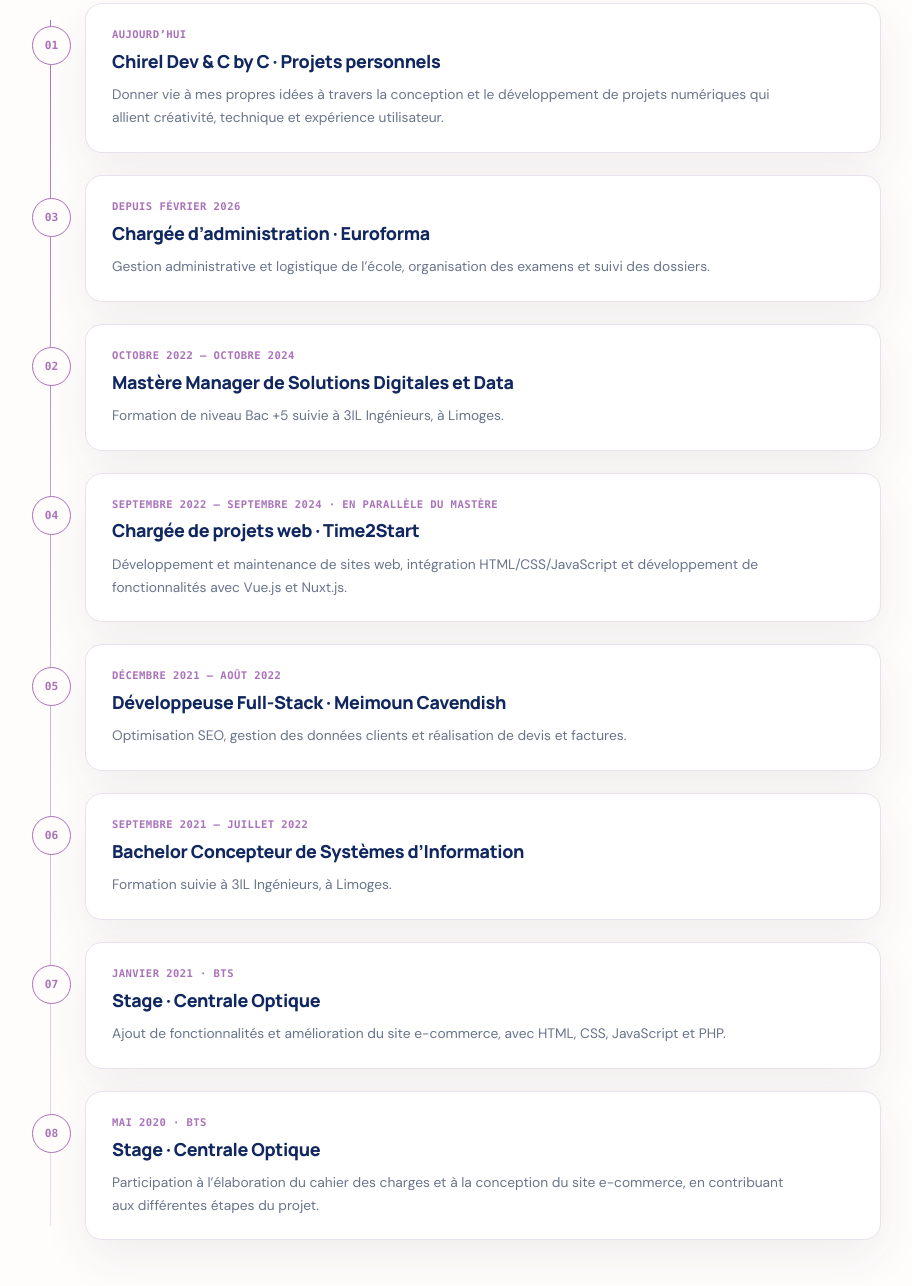
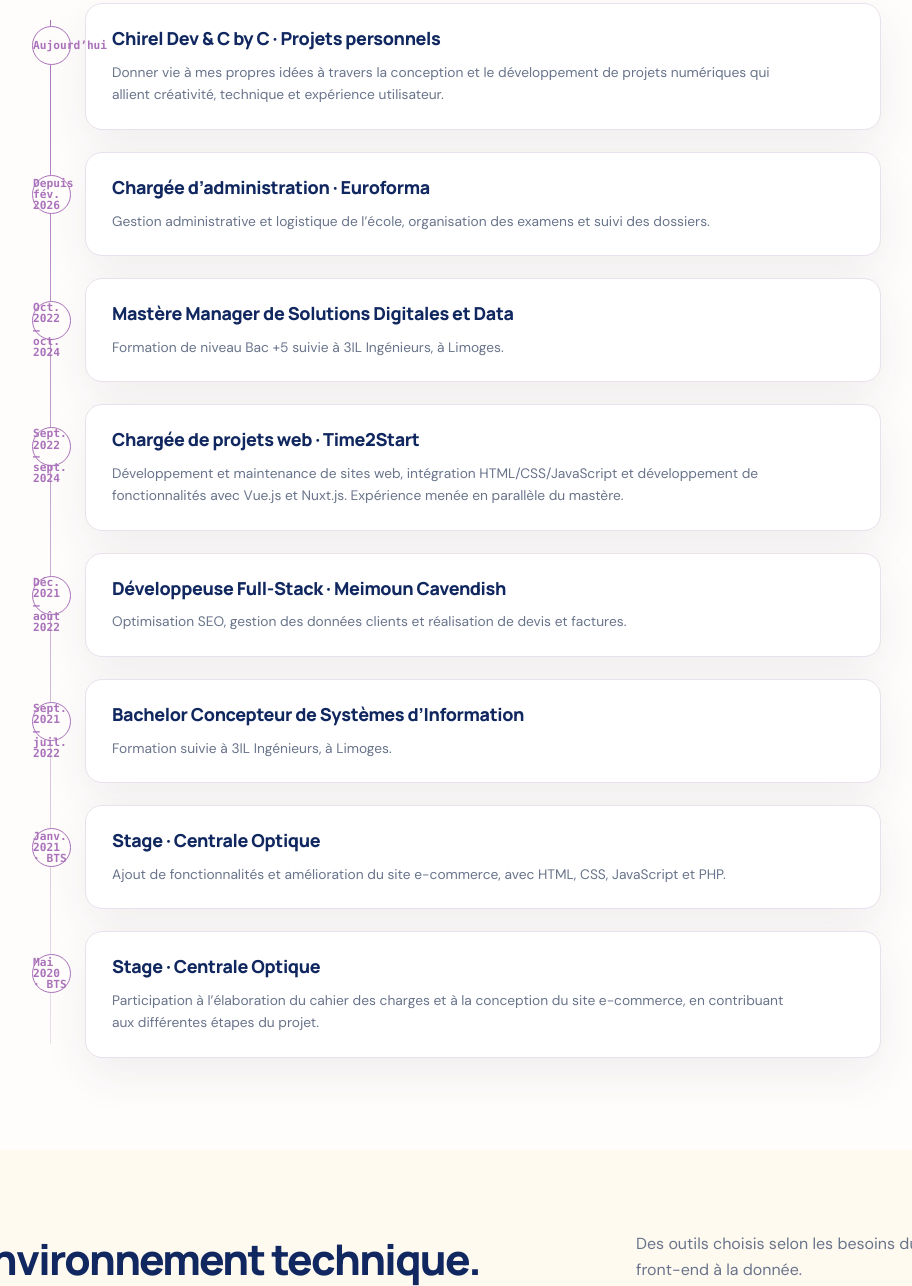
Before and after one commit to chirelhalioua/Chirel-Dev, a plain HTML site: page index.html in a window 1280 px wide. Shown: the part 2362-3648 px from the top of the page, without its empty margins (184-1096 px from the left). Drawn offline with nearby package versions, Linux system fonts and the light colour scheme.

Commit message:
Déplace les dates sur la frise du parcours

```diff
--- a/index.html
+++ b/index.html
@@ -88,39 +88,38 @@
         </div>
         <div class="journey-list">
           <article class="journey-item reveal">
-            <span class="journey-index">01</span>
-            <div class="journey-content"><p class="journey-label">Aujourd’hui</p><h3>Chirel Dev &amp; C by C · Projets personnels</h3><p>Donner vie à mes propres idées à travers la conception et le développement de projets numériques qui allient créativité, technique et expérience utilisateur.</p></div>
+            <span class="journey-index">Aujourd’hui</span>
+            <div class="journey-content"><h3>Chirel Dev &amp; C by C · Projets personnels</h3><p>Donner vie à mes propres idées à travers la conception et le développement de projets numériques qui allient créativité, technique et expérience utilisateur.</p></div>
           </article>
           <article class="journey-item reveal">
-            <span class="journey-index">03</span>
-            <div class="journey-content"><p class="journey-label">Depuis février 2026</p><h3>Chargée d’administration · Euroforma</h3><p>Gestion administrative et logistique de l’école, organisation des examens et suivi des dossiers.</p></div>
+            <span class="journey-index">Depuis fév. 2026</span>
+            <div class="journey-content"><h3>Chargée d’administration · Euroforma</h3><p>Gestion administrative et logistique de l’école, organisation des examens et suivi des dossiers.</p></div>
           </article>
           <article class="journey-item reveal journey-item-overlap">
-            <span class="journey-index">02</span>
-            <div class="journey-content"><p class="journey-label">Octobre 2022 – octobre 2024</p><h3>Mastère Manager de Solutions Digitales et Data</h3><p>Formation de niveau Bac +5 suivie à 3IL Ingénieurs, à Limoges.</p></div>
+            <span class="journey-index">Oct. 2022 – oct. 2024</span>
+            <div class="journey-content"><h3>Mastère Manager de Solutions Digitales et Data</h3><p>Formation de niveau Bac +5 suivie à 3IL Ingénieurs, à Limoges.</p></div>
           </article>
           <article class="journey-item reveal journey-item-overlap">
-            <span class="journey-index">04</span>
-            <div class="journey-content"><p class="journey-label">Septembre 2022 – septembre 2024 · En parallèle du mastère</p><h3>Chargée de projets web · Time2Start</h3><p>Développement et maintenance de sites web, intégration HTML/CSS/JavaScript et développement de fonctionnalités avec Vue.js et Nuxt.js.</p></div>
+            <span class="journey-index">Sept. 2022 – sept. 2024</span>
+            <div class="journey-content"><h3>Chargée de projets web · Time2Start</h3><p>Développement et maintenance de sites web, intégration HTML/CSS/JavaScript et développement de fonctionnalités avec Vue.js et Nuxt.js. Expérience menée en parallèle du mastère.</p></div>
           </article>
           <article class="journey-item reveal">
-            <span class="journey-index">05</span>
-            <div class="journey-content"><p class="journey-label">Décembre 2021 – août 2022</p><h3>Développeuse Full-Stack · Meimoun Cavendish</h3><p>Optimisation SEO, gestion des données clients et réalisation de devis et factures.</p></div>
+            <span class="journey-index">Déc. 2021 – août 2022</span>
+            <div class="journey-content"><h3>Développeuse Full-Stack · Meimoun Cavendish</h3><p>Optimisation SEO, gestion des données clients et réalisation de devis et factures.</p></div>
           </article>
           <article class="journey-item reveal">
-            <span class="journey-index">06</span>
-            <div class="journey-content"><p class="journey-label">Septembre 2021 – juillet 2022</p><h3>Bachelor Concepteur de Systèmes d’Information</h3><p>Formation suivie à 3IL Ingénieurs, à Limoges.</p></div>
+            <span class="journey-index">Sept. 2021 – juil. 2022</span>
+            <div class="journey-content"><h3>Bachelor Concepteur de Systèmes d’Information</h3><p>Formation suivie à 3IL Ingénieurs, à Limoges.</p></div>
           </article>
           <article class="journey-item reveal">
-            <span class="journey-index">07</span>
-            <div class="journey-content"><p class="journey-label">Janvier 2021 · BTS</p><h3>Stage · Centrale Optique</h3><p>Ajout de fonctionnalités et amélioration du site e-commerce, avec HTML, CSS, JavaScript et PHP.</p></div>
+            <span class="journey-index">Janv. 2021 · BTS</span>
+            <div class="journey-content"><h3>Stage · Centrale Optique</h3><p>Ajout de fonctionnalités et amélioration du site e-commerce, avec HTML, CSS, JavaScript et PHP.</p></div>
           </article>
           <article class="journey-item reveal">
-            <span class="journey-index">08</span>
-            <div class="journey-content"><p class="journey-label">Mai 2020 · BTS</p><h3>Stage · Centrale Optique</h3><p>Participation à l’élaboration du cahier des charges et à la conception du site e-commerce, en contribuant aux différentes étapes du projet.</p></div>
+            <span class="journey-index">Mai 2020 · BTS</span>
+            <div class="journey-content"><h3>Stage · Centrale Optique</h3><p>Participation à l’élaboration du cahier des charges et à la conception du site e-commerce, en contribuant aux différentes étapes du projet.</p></div>
           </article>
-        </div>
-      </div>
+        </div>      </div>
     </section>
     <section class="stack stack-v7" id="stack">
       <div class="wrap"><div class="section-title-row reveal"><div><p class="section-kicker">Savoir-faire</p><h2>Mon environnement technique.</h2></div><p class="section-intro">Des outils choisis selon les besoins du projet, du front-end à la donnée.</p></div>
```
